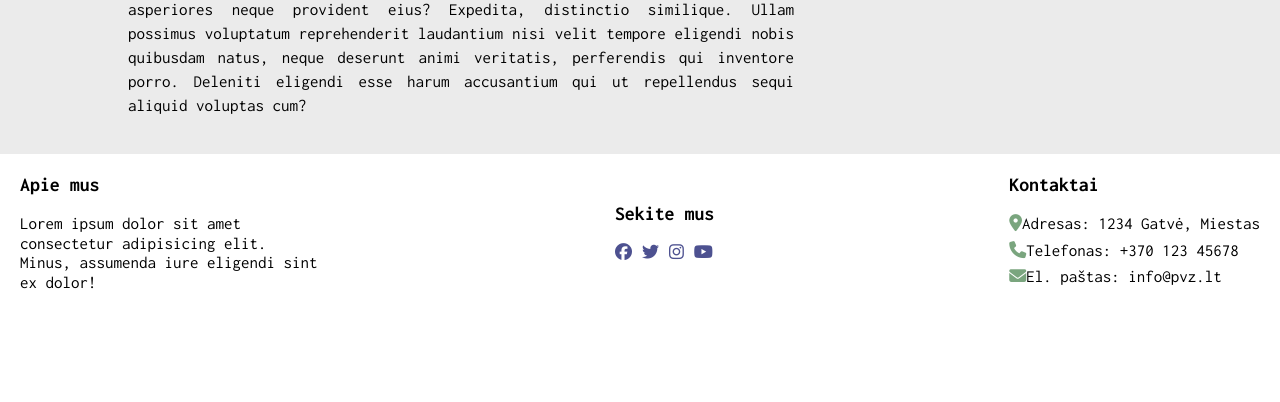
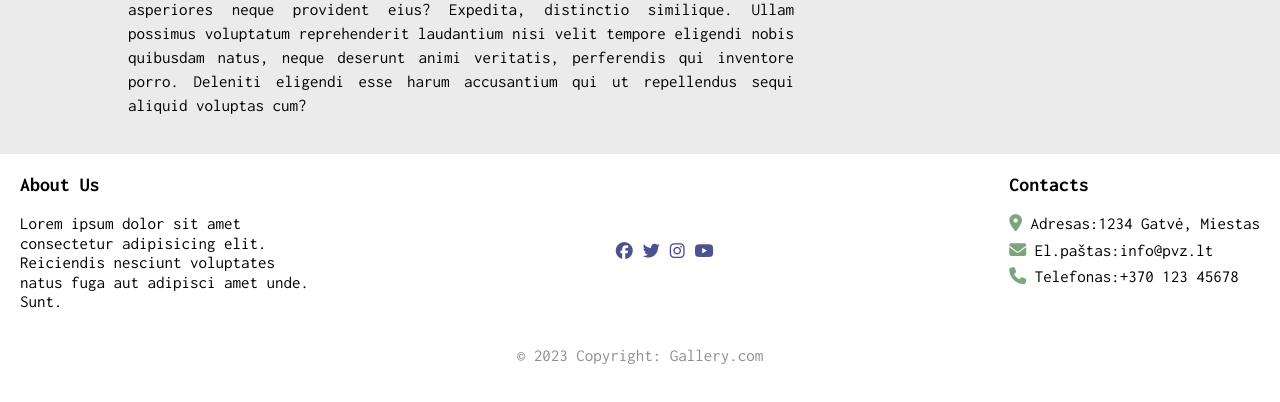
Before and after one commit to JellyGh0st/Group-1-coop-Task, a plain HTML site: page URL/aboutUs.html in a window 1280 px wide. Shown: the part 652-1054 px from the top of the page. Before the commit the page ends 981 px from the top, so only its background shows below. Drawn offline with nearby package versions, Linux system fonts and the light colour scheme.

Commit message:
Sutvarkiau aboutUs footeri

```diff
--- a/URL/aboutUs.html
+++ b/URL/aboutUs.html
@@ -35,20 +35,18 @@
       <div class="container">
           <div class="flex">
             <div class="left">
-                <h3>Apie mus</h3>
-                <p>Lorem ipsum dolor sit amet consectetur adipisicing elit. Minus, assumenda iure eligendi sint ex dolor!</p>
+              <h3>About Us</h3>
+              <p>Lorem ipsum dolor sit amet consectetur adipisicing elit. Reiciendis nesciunt voluptates natus fuga aut adipisci amet unde. Sunt.</p>
             </div>
-
             <div class="middle">
-                <h3>Kontaktai</h3>
+              <h3>Contacts</h3>
               <ul class="list-unstyled">
-                  <li><i class="fa fa-map-marker"></i>Adresas: 1234 Gatvė, Miestas</li>
-                  <li><i class="fa fa-phone"></i>Telefonas: +370 123 45678</li>
-                  <li><i class="fa fa-envelope"></i>El. paštas: info@pvz.lt</li>
+                <li><i class="fa fa-map-marker"></i> Adresas:1234 Gatvė, Miestas</li>
+                <li><i class="fa fa-envelope"></i> El.paštas:info@pvz.lt</li>
+                <li><i class="fa fa-phone"></i> Telefonas:+370 123 45678</li>
               </ul>
             </div>
             <div class="right">
-                <h3>Sekite mus</h3>
               <ul class="inline">
                 <li><a href="#"><i class="fab fa-facebook"></i></a></li>
                 <li><a href="#"><i class="fab fa-twitter"></i></a></li>
@@ -58,6 +56,9 @@
             </div>
           </div>
         </div>
+        <div class="copyright">
+          <p> &copy; 2023 Copyright: Gallery.com</p>
+        </div>
   </footer>
 </body>
 </html>
```
Lines whose indentation alone changed are shown as unchanged.
